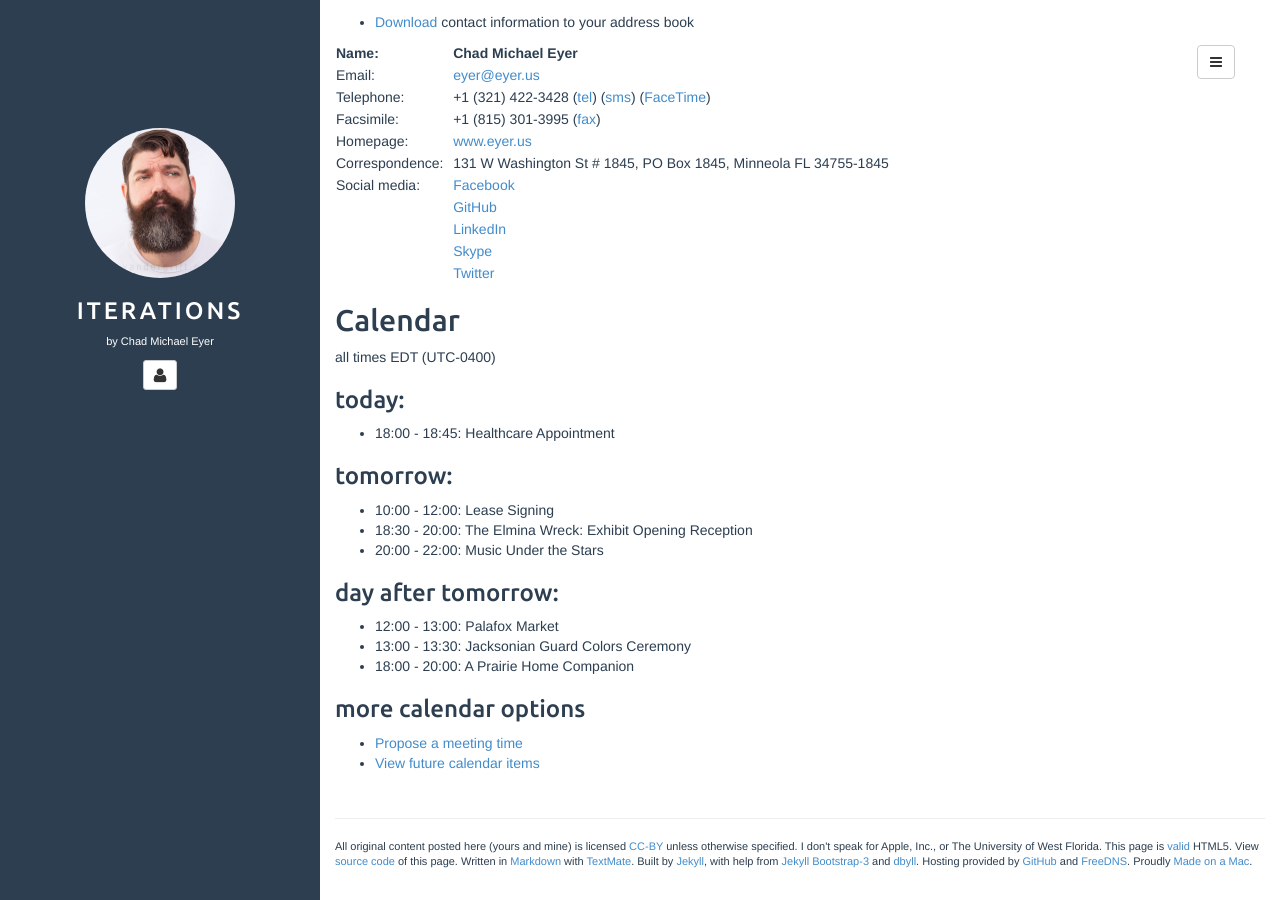
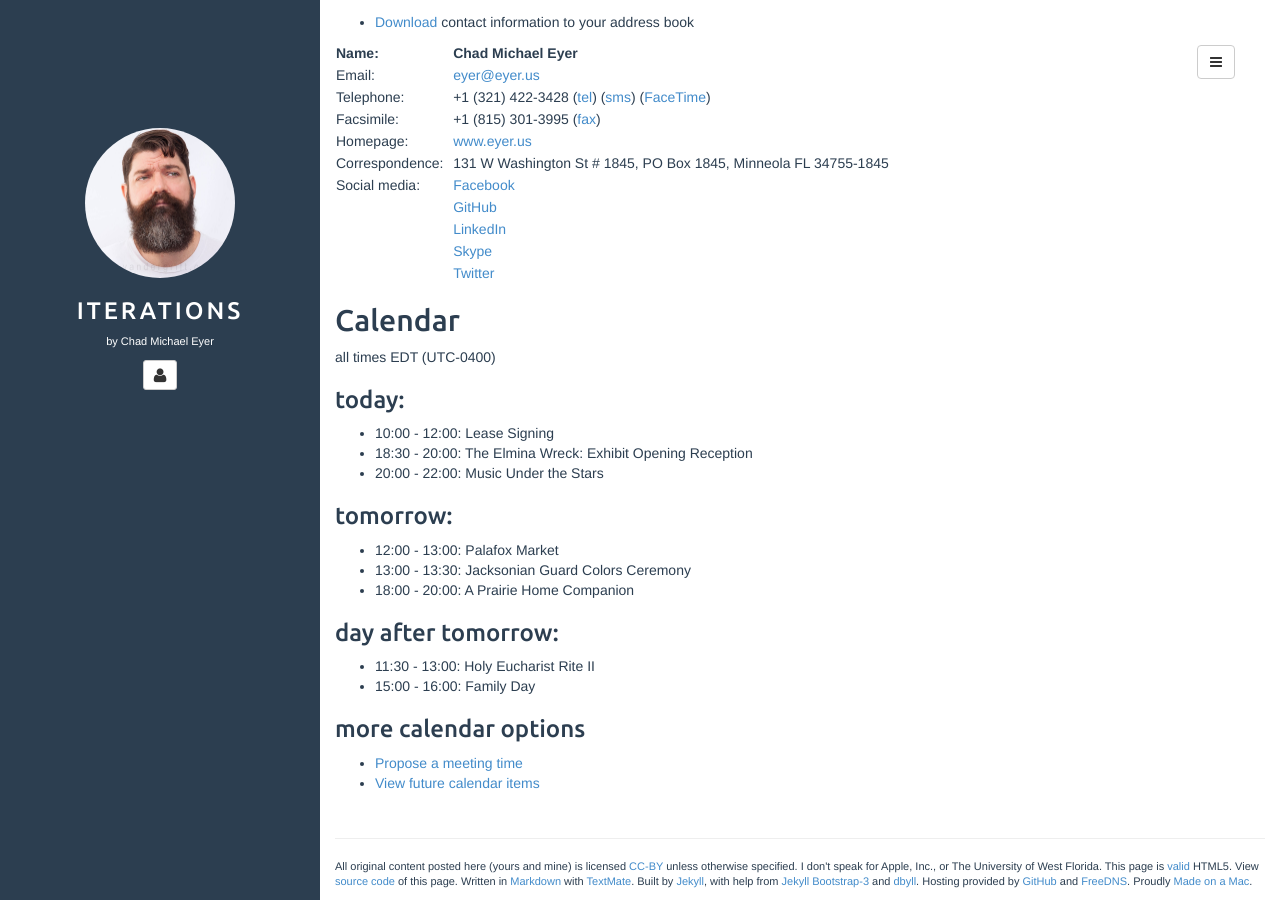
Before and after one commit to chadmichaeleyer/chadmichaeleyer.github.io, a Jekyll site: the page built from about.md, in a window 1280 px wide and 900 px high, scrolled down 1130 px. Built offline with Jekyll 4.4.1, drawn with Linux system fonts in a browser that asks for light colours.

Commit message:
calendar update

```diff
--- a/calendar.markdown
+++ b/calendar.markdown
@@ -1,17 +1,18 @@
 all times EDT (UTC-0400)
 
 ### today:
-
-* 18:00 - 18:45: Healthcare Appointment
-
-### tomorrow:
 
 * 10:00 - 12:00: Lease Signing
 * 18:30 - 20:00: The Elmina Wreck: Exhibit Opening Reception
 * 20:00 - 22:00: Music Under the Stars
 
-### day after tomorrow:
+### tomorrow:
 
 * 12:00 - 13:00: Palafox Market
 * 13:00 - 13:30: Jacksonian Guard Colors Ceremony
 * 18:00 - 20:00: A Prairie Home Companion
+
+### day after tomorrow:
+
+* 11:30 - 13:00: Holy Eucharist Rite II
+* 15:00 - 16:00: Family Day
```
Also changed, not shown: calendar-year.markdown (+4 -4 lines).
